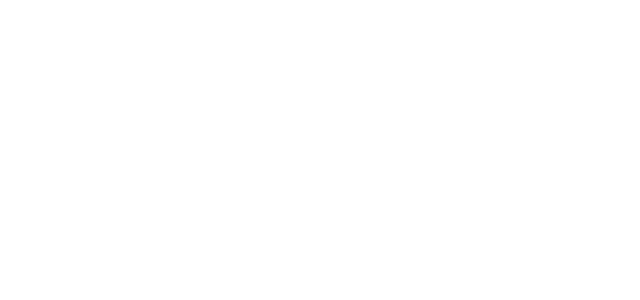
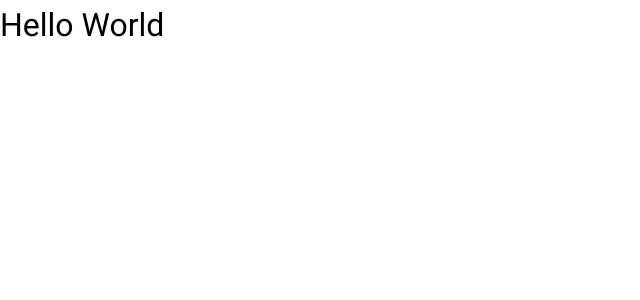
Before and after one commit to ThomasDixini/CoffeeDelivery, a React (Vite) app: page / in a window 1280 px wide. Shown: the top 300 px of the page, without its empty margins (0-640 px from the left). Built offline with nearby package versions, Linux system fonts and the light colour scheme.

Commit message:
feat(estilos): criando estilo global com styled-components

```diff
--- a/index.html
+++ b/index.html
@@ -1,10 +1,14 @@
 <!DOCTYPE html>
 <html lang="en">
   <head>
+    <link rel="preconnect" href="https://fonts.gstatic.com" crossorigin>
     <meta charset="UTF-8" />
     <link rel="icon" type="image/svg+xml" href="/vite.svg" />
     <meta name="viewport" content="width=device-width, initial-scale=1.0" />
+    <link rel="preconnect" href="https://fonts.googleapis.com">
+    <link href="https://fonts.googleapis.com/css2?family=Baloo+2:wght@700;800&family=Roboto:wght@400;700&display=swap" rel="stylesheet">
     <title>Vite + React + TS</title>
+
   </head>
   <body>
     <div id="root"></div>
--- a/package.json
+++ b/package.json
@@ -16,6 +16,7 @@
   "devDependencies": {
     "@types/react": "^18.0.28",
     "@types/react-dom": "^18.0.11",
+    "@types/styled-components": "^5.1.26",
     "@vitejs/plugin-react": "^3.1.0",
     "cz-conventional-changelog": "^3.3.0",
     "typescript": "^4.9.3",
--- a/src/App.tsx
+++ b/src/App.tsx
@@ -1,7 +1,11 @@
+import { GlobalStyles } from "./styles/global";
+
 export function App() {
 
   return (
     <>
+      <h1> Hello World </h1>
+      <GlobalStyles />
     </>
   )
 }
--- /dev/null
+++ b/src/styles/global.ts
@@ -0,0 +1,45 @@
+import { createGlobalStyle } from 'styled-components'
+
+export const GlobalStyles = createGlobalStyle`
+
+* {
+    box-sizing: border-box;
+    margin: 0;
+    padding: 0;
+}
+
+html {
+    @media (max-width: 1200px) {
+        font-size: 93.75%;
+    }
+    @media (max-width: 768px) {
+        font-size: 87.5%;
+    }
+}
+
+body {
+    font-family: "Roboto", sans-serif;
+    font-weight: 400;
+    font-size: 1rem;
+    line-height: 1.6;
+}
+
+textarea, input, button, strong {
+    font-family: "Roboto", sans-serif;
+    font-weight: 400
+}
+
+h1, h2, h3, h4, h5, h6, strong {
+    font-weight: 500;
+}
+
+button {
+    cursor: pointer;
+}
+
+[disabled] {
+    cursor: not-allowed;
+    opacity: 0.6;
+}
+
+`
```
Also changed, not shown: 1 other file (tests, documents, lock files or other folders).
